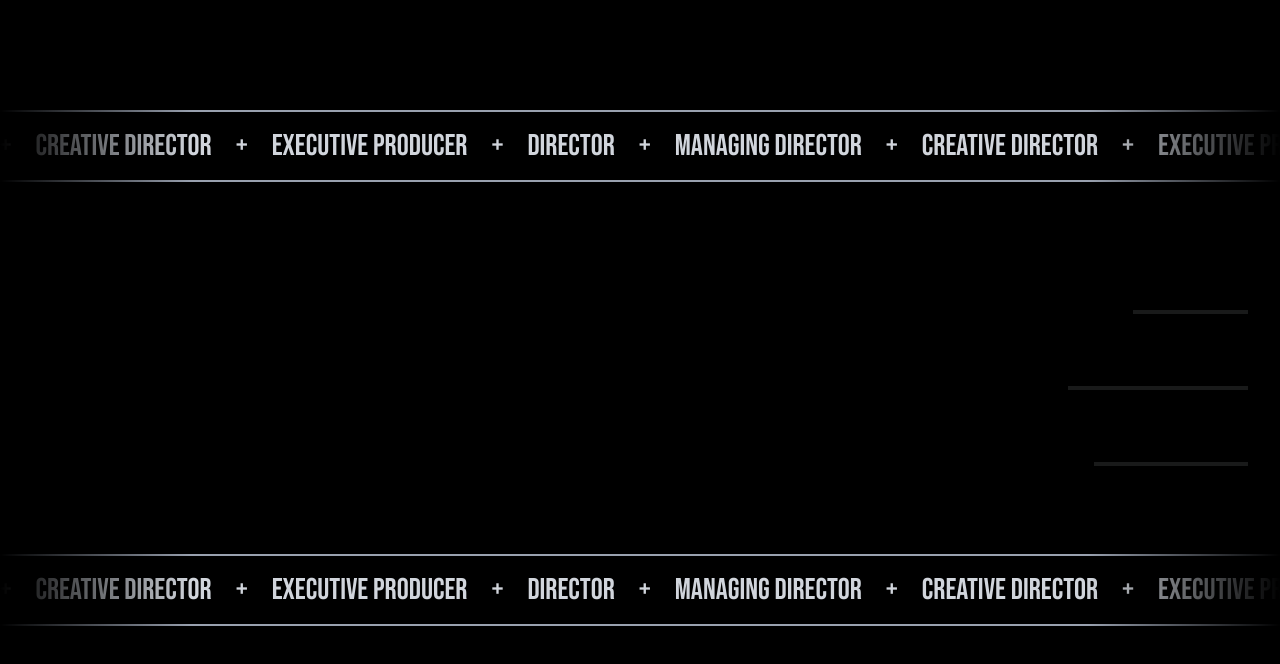
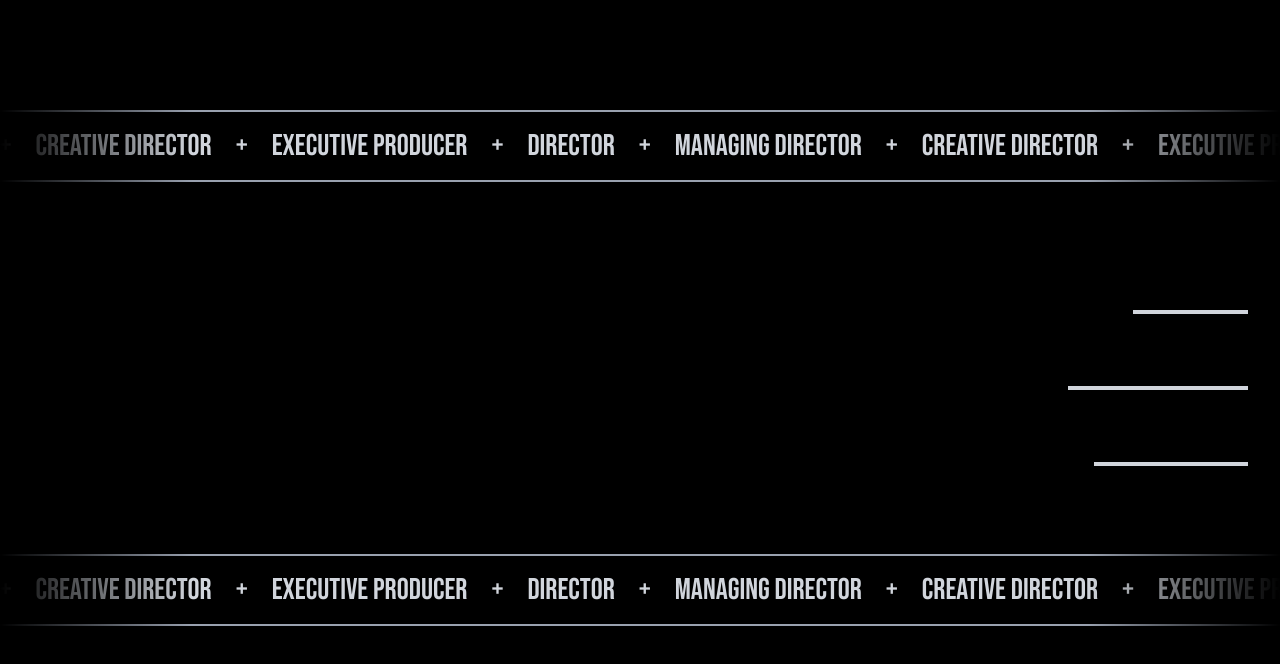
Before and after one commit to prazzon/moshood-portfolio, a Next.js app: page / in a window 1280 px wide. Shown: the part 7947-8611 px from the top of the page. Built offline with nearby package versions, Linux system fonts and the light colour scheme.

Commit message:
fix(cta, section): update border color for links to improve visibility

```diff
--- a/components/biography/section.tsx
+++ b/components/biography/section.tsx
@@ -28,7 +28,7 @@ export default function Section() {
               className="flex w-full justify-end tracking-wider"
               href="/filmography"
             >
-              <span className="mt-2 border-b-2 text-base md:text-lg">
+              <span className="mt-2 border-b-2 border-gray-300 text-base md:text-lg">
                 View Filmography
               </span>
             </Link>
@@ -60,7 +60,7 @@ export default function Section() {
               className="flex w-full justify-end tracking-wider"
               href="/press"
             >
-              <span className="mt-2 border-b-2 text-base md:text-lg">
+              <span className="mt-2 border-b-2 border-gray-300 text-base md:text-lg">
                 View Press
               </span>
             </Link>
--- a/components/home/cta.tsx
+++ b/components/home/cta.tsx
@@ -37,7 +37,7 @@ export default function CTA() {
         <div className="flex flex-col items-end gap-8 text-right text-2xl md:text-4xl">
           <TextReveal>
             <Link
-              className="align-center flex border-b-2 tracking-wider md:border-b-4"
+              className="align-center flex border-b-2 border-gray-300 tracking-wider md:border-b-4"
               href="mailto:directormosh@gmail.com"
             >
               <div className="flex">
@@ -48,7 +48,7 @@ export default function CTA() {
           </TextReveal>
           <TextReveal>
             <Link
-              className="align-center flex border-b-2 tracking-wider md:border-b-4"
+              className="align-center flex border-b-2 border-gray-300 tracking-wider md:border-b-4"
               href="https://www.instagram.com/directormosh?igsh=MWh2bWZ2YmYzN3BsMQ=="
             >
               <div className="flex justify-start">
@@ -59,7 +59,7 @@ export default function CTA() {
           </TextReveal>
           <TextReveal>
             <Link
-              className="align-center flex border-b-2 tracking-wider md:border-b-4"
+              className="align-center flex border-b-2 border-gray-300 tracking-wider md:border-b-4"
               href="https://www.linkedin.com/in/moshood-obatula-814049343"
             >
               <div className="flex justify-start">
```
